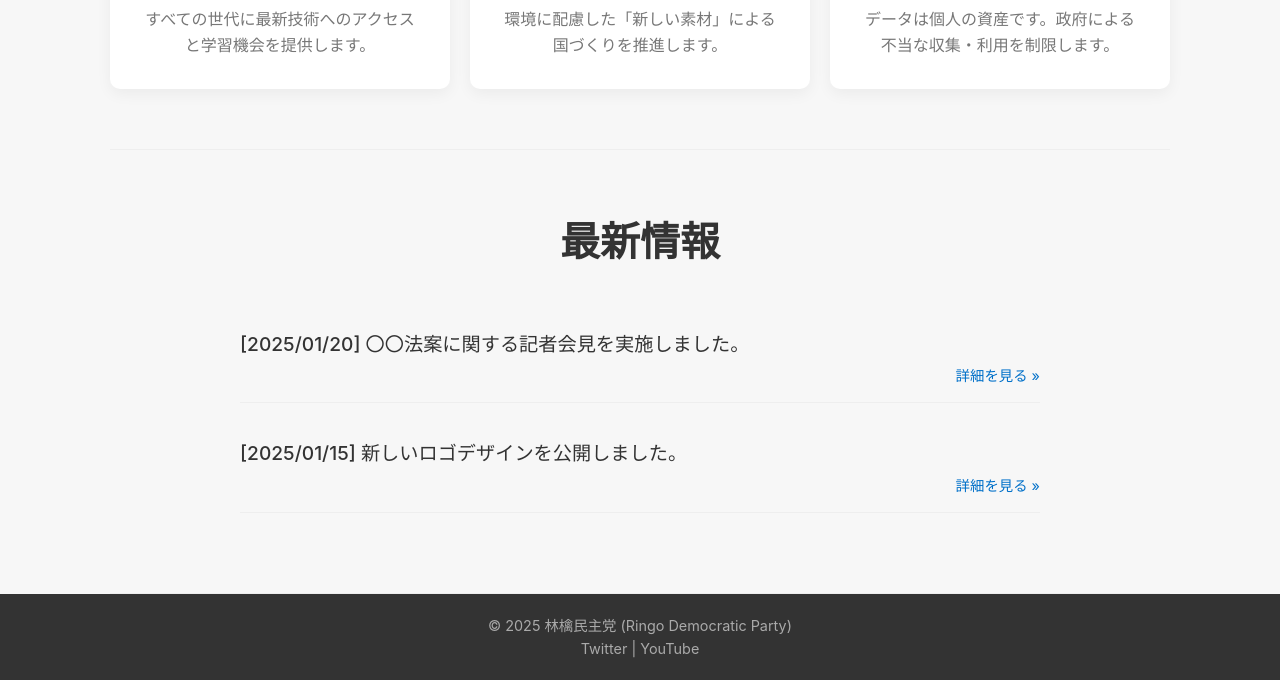
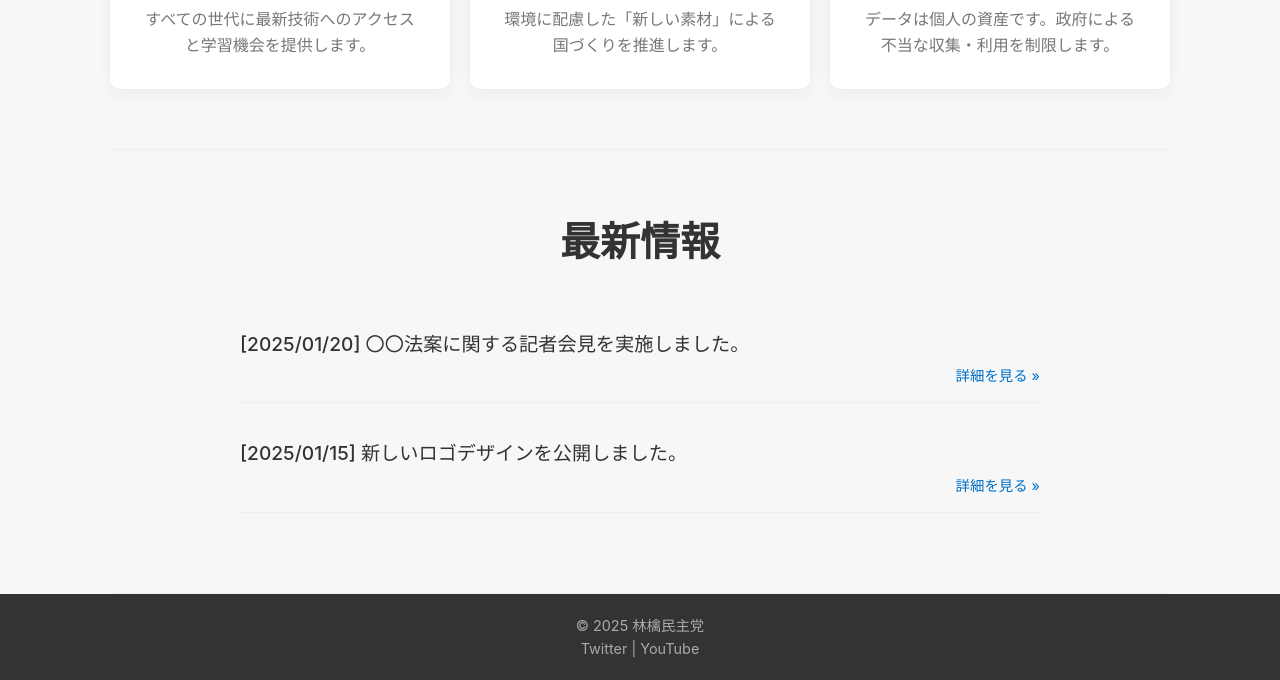
Before and after one commit to azukiba1005/ringominsyu, a plain HTML site: page index.html in a window 1280 px wide. Shown: the part 702-1382 px from the top of the page. Drawn offline with Linux system fonts and the light colour scheme; a script that the page names is missing.

Commit message:
Update index.html

```diff
--- a/index.html
+++ b/index.html
@@ -66,7 +66,7 @@
     </main>
 
     <footer id="main-footer">
-        <p>&copy; 2025 林檎民主党 (Ringo Democratic Party)</p>
+        <p>&copy; 2025 林檎民主党</p>
         <div class="social-links">
             <a href="#">Twitter</a> | <a href="#">YouTube</a>
         </div>
```
